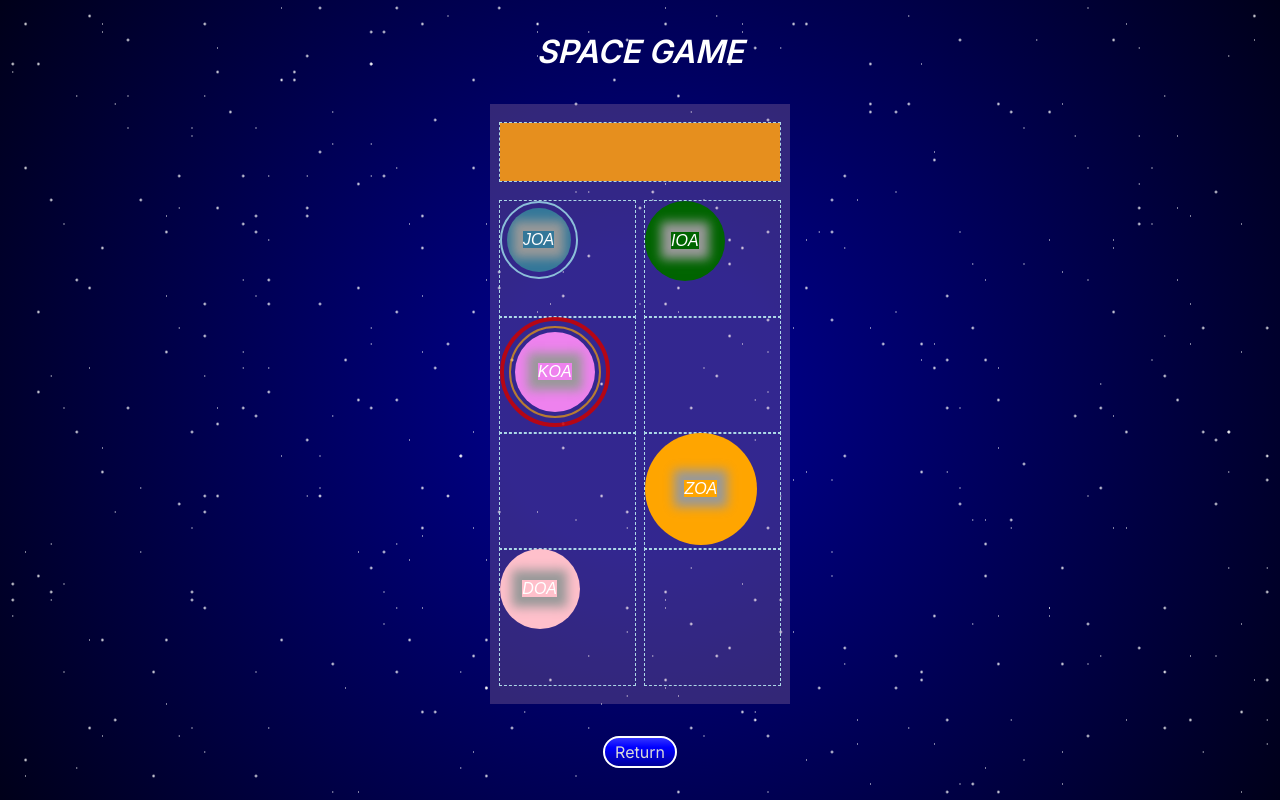
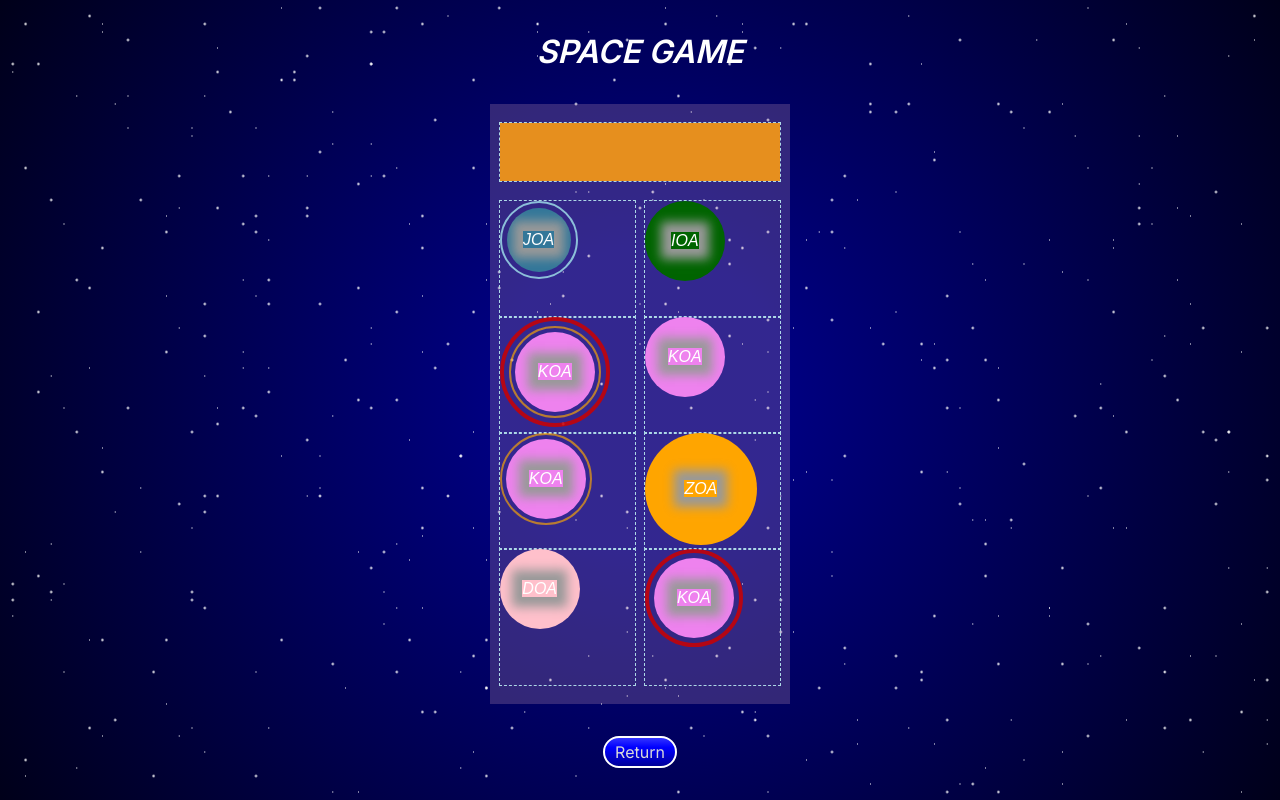
Before and after one commit to franco-ortega/space-game, a Next.js app: page /game in a window 1280 px wide. Built offline with nearby package versions, Linux system fonts and the light colour scheme.

Commit message:
create alternate Koa planets with 0 to 1 ring

```diff
--- a/app/components/game/GameBoard.tsx
+++ b/app/components/game/GameBoard.tsx
@@ -13,13 +13,17 @@ import { useState } from 'react';
 export default function GameBoard() {
 	const [shipLocation, setShipLocation] = useState(zones.zone0);
 
-	const { doa, ioa, joa, koa, zoa } = planets;
+	const { doa, ioa, joa, koa, zoa, koa2, koa3, koa4 } = planets;
 
 	const PlanetJoa = createPlanet(joa, setShipLocation, zones.zone1);
 	const PlanetIoa = createPlanet(ioa, setShipLocation, zones.zone2);
 	const PlanetDoa = createPlanet(doa, setShipLocation, zones.zone7);
 	const PlanetKoa = createPlanet(koa, setShipLocation, zones.zone3);
 	const PlanetZoa = createPlanet(zoa, setShipLocation, zones.zone6);
+
+	const PlanetKoa2 = createPlanet(koa2, setShipLocation, zones.zone3);
+	const PlanetKoa3 = createPlanet(koa3, setShipLocation, zones.zone3);
+	const PlanetKoa4 = createPlanet(koa4, setShipLocation, zones.zone3);
 
 	const SpaceDockReady = function SpaceDockCreator() {
 		return (
@@ -71,14 +75,14 @@ export default function GameBoard() {
 				zoneData={{
 					zoneCoordinates: zones.zone4,
 				}}
-				Planet={EmptyZone}
+				Planet={PlanetKoa2}
 				setShipLocation={setShipLocation}
 			/>
 			<Zone
 				zoneData={{
 					zoneCoordinates: zones.zone5,
 				}}
-				Planet={EmptyZone}
+				Planet={PlanetKoa3}
 				setShipLocation={setShipLocation}
 			/>
 			<Zone
@@ -99,7 +103,7 @@ export default function GameBoard() {
 				zoneData={{
 					zoneCoordinates: zones.zone8,
 				}}
-				Planet={EmptyZone}
+				Planet={PlanetKoa4}
 				setShipLocation={setShipLocation}
 			/>
 		</main>
--- a/app/data/planets.json
+++ b/app/data/planets.json
@@ -65,5 +65,47 @@
 			"justifyContent": "flex-start"
 		},
 		"rings": []
+	},
+	"koa2": {
+		"name": "KOA",
+		"color": "violet",
+		"width": "5rem",
+		"orbit": {
+			"alignItems": "center",
+			"justifyContent": "center"
+		},
+		"rings": []
+	},
+	"koa3": {
+		"name": "KOA",
+		"color": "violet",
+		"width": "5rem",
+		"orbit": {
+			"alignItems": "center",
+			"justifyContent": "center"
+		},
+		"rings": [
+			{
+				"ringColor": "hsl(40, 100%, 50%, 0.65)",
+				"ringPadding": "4px",
+				"ringWidth": "2px"
+			}
+		]
+	},
+	"koa4": {
+		"name": "KOA",
+		"color": "violet",
+		"width": "5rem",
+		"orbit": {
+			"alignItems": "center",
+			"justifyContent": "center"
+		},
+		"rings": [
+			{
+				"ringColor": "hsl(0, 100%, 40%, 0.85)",
+				"ringPadding": "5px",
+				"ringWidth": "4px"
+			}
+		]
 	}
 }
```
